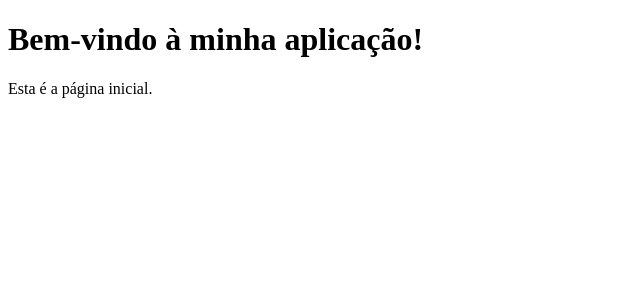
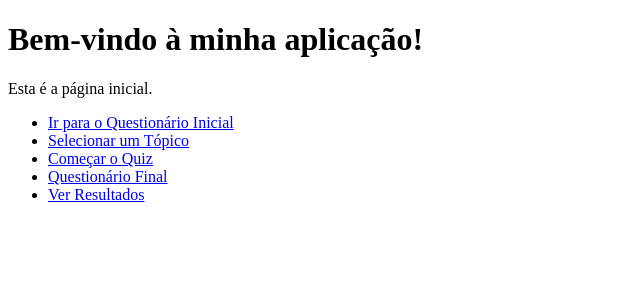
Before and after one commit to cerqueiracesar/nova-era-digital, a Next.js app: page / in a window 1280 px wide. Shown: the top 300 px of the page, without its empty margins (0-640 px from the left). Built offline with nearby package versions, Linux system fonts and the light colour scheme.

Commit message:
fix: tsconfig e page.tsx

```diff
--- a/app/page.tsx
+++ b/app/page.tsx
@@ -1,13 +1,18 @@
-// app/page.tsx
 import React from 'react';
+import Link from 'next/link';
 
 export default function HomePage() {
   return (
     <div>
       <h1>Bem-vindo à minha aplicação!</h1>
       <p>Esta é a página inicial.</p>
-      {/* Você pode adicionar links para outras partes do seu app aqui, por exemplo: */}
-      {/* <Link href="/intro-questionnaire">Ir para o Questionário Inicial</Link> */}
+      <ul>
+        <li><Link href="/intro-questionnaire">Ir para o Questionário Inicial</Link></li>
+        <li><Link href="/topic-selection">Selecionar um Tópico</Link></li>
+        <li><Link href="/quiz">Começar o Quiz</Link></li>
+        <li><Link href="/final-questionnaire">Questionário Final</Link></li>
+        <li><Link href="/results">Ver Resultados</Link></li>
+      </ul>
     </div>
   );
 }
--- a/tsconfig.json
+++ b/tsconfig.json
@@ -17,6 +17,10 @@
     "resolveJsonModule": true,
     "isolatedModules": true,
     "jsx": "preserve",
+    "paths": {
+      "@/*": ["./node_modules/next/dist/client*"],
+      "@/components/*": ["./node_modules/next/dist/client/components/*"]
+    },
     "plugins": [
       {
         "name": "next"
```
